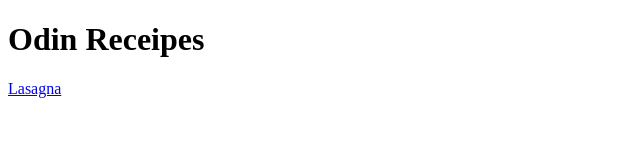
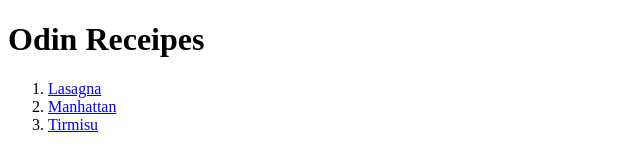
Before and after one commit to aingebritson/odin-recipes, a plain HTML site: page index.html in a window 1280 px wide. Shown: the whole page, without its empty margins (0-640 px from the left). Drawn offline with Linux system fonts and the light colour scheme.

Commit message:
Add additional recipes
Add recipes for manhattan and tirmisu. Link from index.html

```diff
--- a/index.html
+++ b/index.html
@@ -7,6 +7,10 @@
 
     <body>
         <h1>Odin Receipes</h1>
-        <a href="recipes/lasagna.html">Lasagna</a>
+        <ol>
+            <li><a href="recipes/lasagna.html">Lasagna</a></li>
+            <li><a href="recipes/manhattan.html">Manhattan</a></li>
+            <li><a href="recipes/tiramisu.html">Tirmisu</a></li>
+        </ol>
     </body>
 </html>
```
Also changed, not shown: recipes/manhattan.html (added), recipes/tiramisu.html (added).
